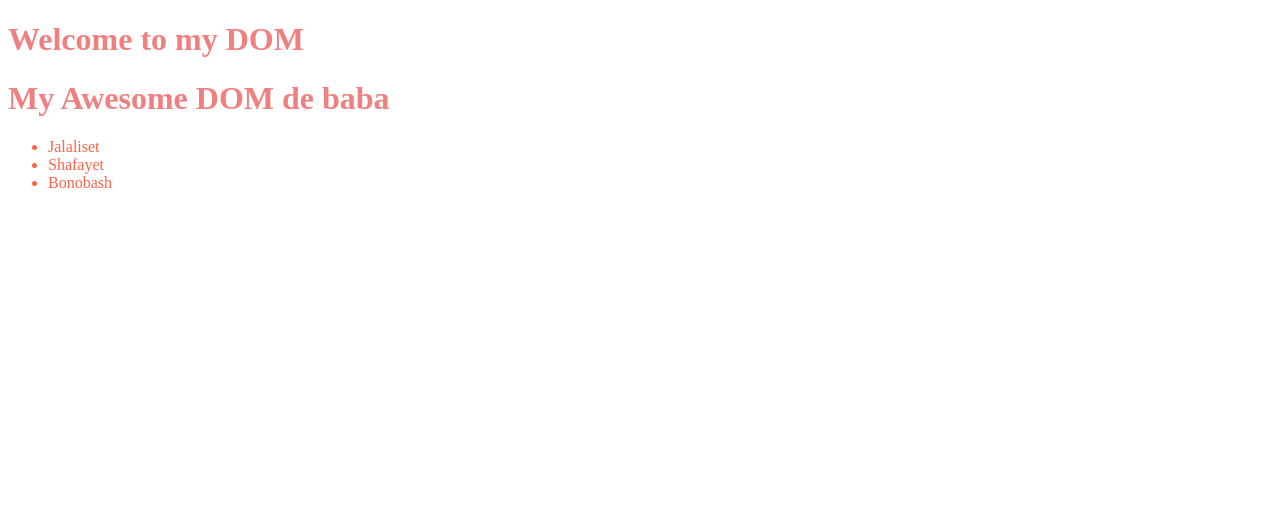
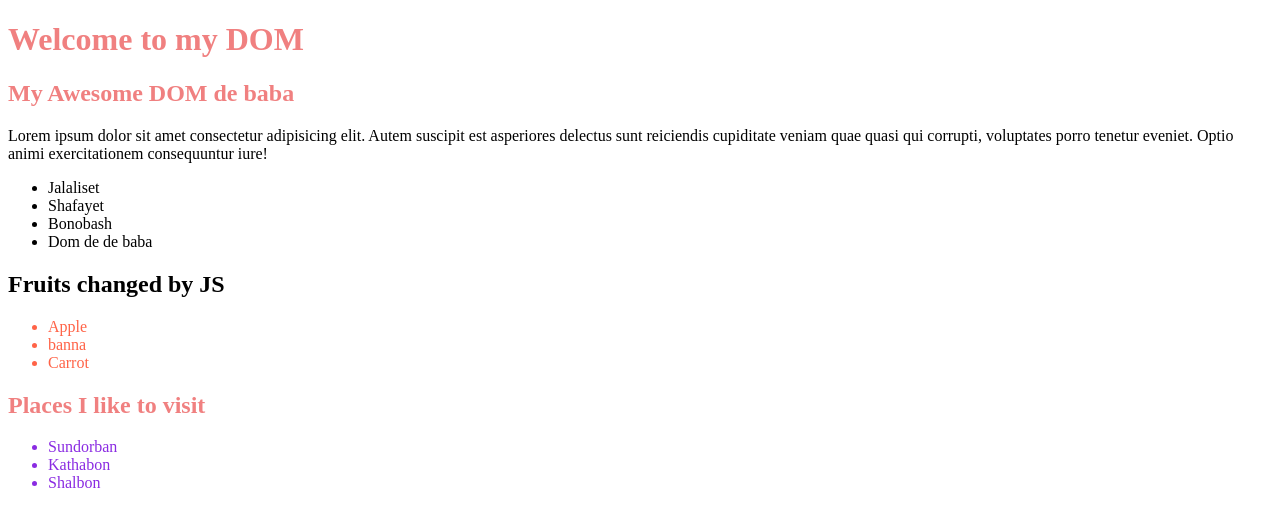
Before and after one commit to shinjons99/tour-of-DOM, a plain HTML site: page index.html in a window 1280 px wide. Drawn offline with Linux system fonts and the light colour scheme.

Commit message:
Taversing of DOM

```diff
--- a/index.html
+++ b/index.html
@@ -7,8 +7,11 @@
     <link rel="stylesheet" href="styles/style.css">
     <title>Tour of DOM</title>
     <style>
-        li{
+        .fruits-container li{
             color: tomato;
+        }
+        #fruits-title{
+            color: black;
         }
     </style>
 </head>
@@ -17,18 +20,73 @@
         <h1>Welcome to my DOM</h1>
     </header>
     <main>
-        <h1>
-            My Awesome DOM de baba
-        </h1>
+
+       <section>
+        <h1> My Awesome DOM de baba</h1>
+        <p>Lorem ipsum dolor sit amet consectetur adipisicing elit. Autem suscipit est asperiores delectus sunt reiciendis cupiditate veniam quae quasi qui corrupti, voluptates porro tenetur eveniet. Optio animi exercitationem consequuntur iure!</p>
         <ul>
             <li>Jalaliset</li>
             <li>Shafayet</li>
             <li>Bonobash</li>
+            <li>Dom de de baba</li>
         </ul>
+       </section >
+        <section class="fruits-container">
+            <h1 id="fruits-title">Fruits I Like</h1>
+            <ul>
+                <li>Apple</li>
+                <li>banna</li>
+                <li>Carrot</li>
+            </ul>
+        </section>
+        <section>
+            <h1 id="places-title">Places I like to visit</h1>
+            <ul>
+                <li class="important-places">Sundorban</li>
+                <li class="important-places">Kathabon</li>
+                <li class="important-places">Shalbon</li>
+            </ul>
+        </section>
     </main>
     <script src="js/DOM.js"></script>
     <script>
-        console.log('Adding js Inside the HTML File');
+
+        const liCollection = document.getElementsByTagName('li');
+        // console.log(liCollection);
+        for(const li of liCollection){
+            // console.log(li.innerText);
+        }
+        //option-1: getElementByTagName
+        const allHeading = document.getElementsByTagName('h1');
+        for(const h1 of allHeading){
+            console.log(h1.innerText);
+        }
+         //option-2: getElementById
+        const fruitsTitle = document.getElementById('fruits-title');
+        fruitsTitle.innerHTML = 'Fruits changed by JS';
+
+        //option-3: getElementByClassName
+        const places = document.getElementsByClassName('important-places');
+        console.log(places);
+        for(const place of places){
+            console.log(place.innerText);
+        }
+        // const student = {
+        //     name: 'Abul',
+        //     ID: 11,
+        //     study: function(time){
+        //         console.log(time, 'study done');
+        //     },
+        // }
+        // console.log('Adding js Inside the HTML File');
+            //option-4: querySelector
+            //will return the first one in querySelector
+        //option-5: querySelectorAll
+        const someLi = document.querySelectorAll('.fruits-container li');
+        console.log(someLi);
+        for(const li of someLi){
+            console.log(li.innerText);
+        }
     </script>
 </body>
 </html>
--- a/styles/style.css
+++ b/styles/style.css
@@ -1,3 +1,6 @@
 h1{
     color: lightcoral;
 }
+.important-places{
+    color: blueviolet;
+}
```
